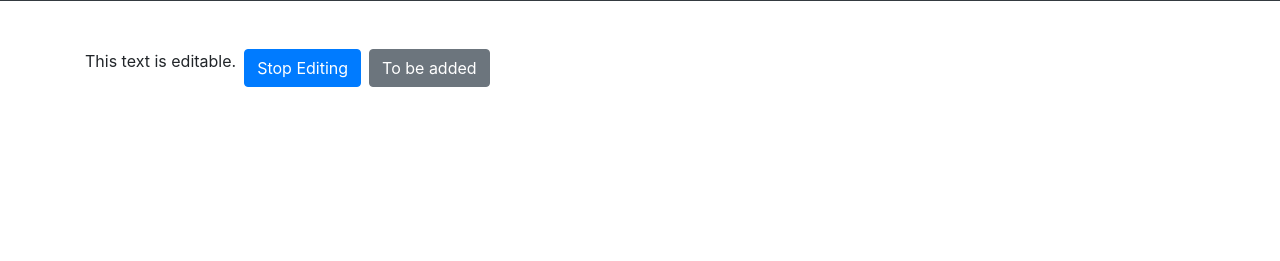
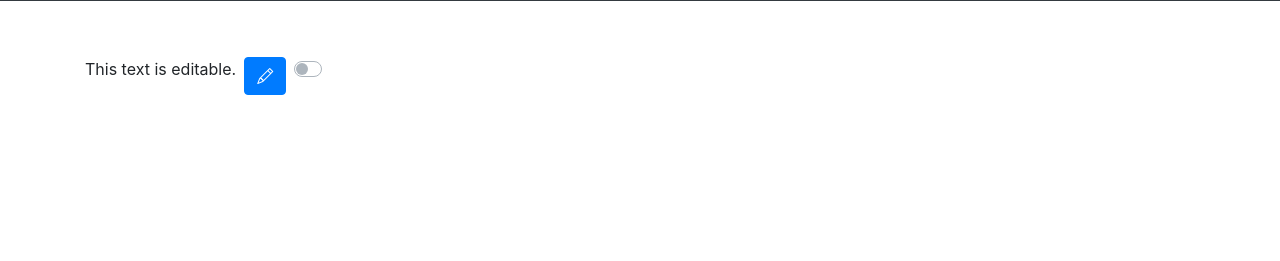
Before and after one commit to AshishRamesh/presidency_hackathon, a Flask app: page / in a window 1280 px wide. Shown: the part 55-316 px from the top of the page. Run offline with Flask 3, Linux system fonts and the light colour scheme; some libraries are stand-ins or nearby versions.

Commit message:
button+icon

```diff
--- a/templates/home.html
+++ b/templates/home.html
@@ -6,6 +6,7 @@
     <meta name="viewport" content="width=device-width, initial-scale=1.0">
     <title>Home Page</title>
     <link rel="stylesheet" href="https://stackpath.bootstrapcdn.com/bootstrap/4.3.1/css/bootstrap.min.css" integrity="sha384-ggOyR0iXCbMQv3Xipma34MD+dH/1fQ784/j6cY/iJTQUOhcWr7x9JvoRxT2MZw1T" crossorigin="anonymous">
+    <link rel="stylesheet" href="https://cdn.jsdelivr.net/npm/bootstrap-icons@1.19.0/font/bootstrap-icons.css">
 </head>
 <body>
 
@@ -15,10 +16,15 @@
     <div class="container mt-5">
         <div class="row">
             <div class="col-md-6 text-center">
+                <h1></h1>
                 <div class="d-flex">
                     <div id="editableText" contenteditable="true">This text is editable.</div>
-                    <button id="toggleButton" class="btn btn-primary ml-2">Stop Editing</button>
-                    <button id="anotherButton" class="btn btn-secondary ml-2">To be added</button>
+                    <button id="toggleButton" class="btn btn-primary ml-2">
+                        <i class="bi bi-pencil"></i></button>
+                    <div class="custom-control custom-switch ml-2">
+                        <input type="checkbox" class="custom-control-input" id="toggleSwitch">
+                        <label class="custom-control-label" for="toggleSwitch"></label>
+                    </div>
                 </div>
             </div>
         </div>
@@ -32,17 +38,18 @@
         $(document).ready(function () {
             // Set initial state
             var isEditing = true;
+            var anotherButtonValue = 0;
 
             // Toggle button click event
             $("#toggleButton").click(function () {
                 isEditing = !isEditing;
                 $("#editableText").attr("contenteditable", isEditing);
-                $(this).text(isEditing ? "Stop Editing" : "Toggle Editing");
             });
 
-            // Another button click event (customize as needed)
-            $("#anotherButton").click(function () {
-                alert("This button doesn't do anything yet!");
+            // Another button (toggle switch) change event
+            $("#toggleSwitch").change(function () {
+                // Toggle between 0 and 1
+                anotherButtonValue = this.checked ? 1 : 0;
             });
         });
     </script>
```
Also changed, not shown: dependencies/pencil.jpg (added).
